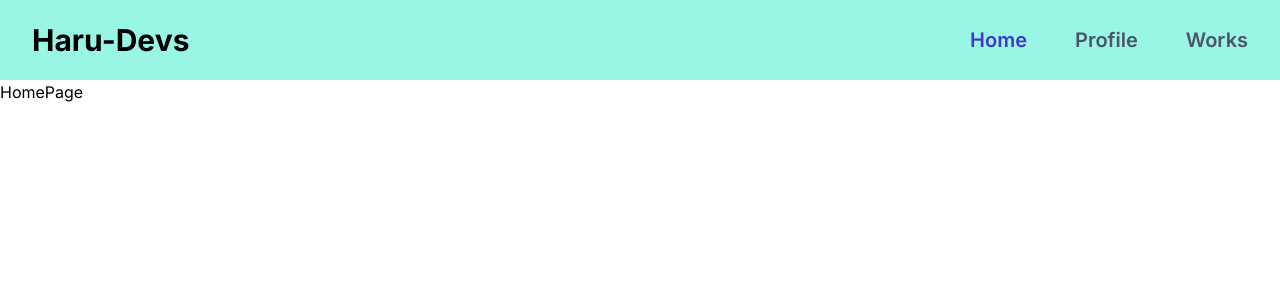
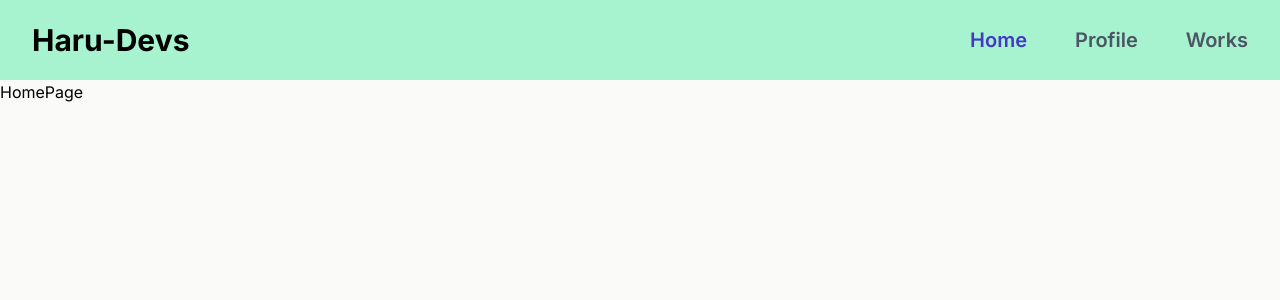
Before and after one commit to harutas/my-portfolio, a Next.js app: page / in a window 1280 px wide. Shown: the top 300 px of the page. Built offline with nearby package versions, Linux system fonts and the light colour scheme.

Commit message:
fix: header and body layout

```diff
--- a/src/app/config/index.ts
+++ b/src/app/config/index.ts
@@ -1,4 +1,4 @@
-export const navLinkPath = [
+export const navLinkPaths = [
   {
     linkPath: '/',
     navText: 'Home',
--- a/src/app/layout.tsx
+++ b/src/app/layout.tsx
@@ -12,7 +12,7 @@ export const metadata = {
 export default function RootLayout({ children }: { children: React.ReactNode }) {
   return (
     <html lang='ja'>
-      <body className={inter.className}>
+      <body className={`${inter.className} bg-stone-50`}>
         <Header />
         {children}
       </body>
--- a/src/app/works/page.tsx
+++ b/src/app/works/page.tsx
@@ -5,12 +5,10 @@ const Works = async () => {
   const { contents } = await getWorksList();
 
   return (
-    <div className='bg-white py-6 sm:py-8'>
+    <div className='py-6'>
       <div className='mx-auto max-w-screen-2xl px-4 sm:px-8 lg:px-16'>
         {/* sub header */}
-        <h2 className='mb-4 text-center text-2xl font-bold text-gray-800 md:mb-6 lg:text-3xl'>
-          My Works
-        </h2>
+        <h2 className='mb-6 text-center text-2xl font-bold text-gray-800 lg:text-3xl'>My Works</h2>
         {/* works list */}
         <div className='grid gap-4 sm:grid-cols-2 md:gap-6 lg:grid-cols-3'>
           {contents.map((work) => (
--- a/src/components/Header.tsx
+++ b/src/components/Header.tsx
@@ -2,11 +2,10 @@
 import Link from "next/link";
 import { useRef } from "react";
 import { useDimensions } from "@/app/hooks/useDimensions";
-import { usePathname } from "next/navigation";
 import { AnimatePresence, motion, useCycle } from "framer-motion";
+import { NavLinks } from "@/components/header/NavLinks";
 import { MenuToggle } from "@/components/header/MenuToggle";
 import { Navigation } from "@/components/header/Navigation";
-import { navLinkPath } from "@/app/config";
 
 const sidebar = {
   open: (height = window.innerHeight) => ({
@@ -20,7 +19,7 @@ const sidebar = {
   closed: {
     clipPath: "circle(30px at 276px 38px)",
     transition: {
-      delay: 0.5,
+      delay: 0.2,
       type: "spring",
       stiffness: 400,
       damping: 40,
@@ -38,30 +37,15 @@ const Header = () => {
   const containerRef = useRef(null);
   const { height } = useDimensions(containerRef);
 
-  const pathname = usePathname();
-
-  const navLink = navLinkPath.map((link) => {
-    return (
-      <Link
-        key={link.linkPath}
-        href={link.linkPath}
-        className={`text-xl font-semibold text-gray-600 transition duration-100 hover:text-indigo-500 active:text-indigo-700 ${
-          link.linkPath === pathname ? "text-indigo-700" : ""
-        }`}
-      >
-        {link.navText}
-      </Link>
-    );
-  });
-
   return (
-    <div className="mx-auto max-w-screen-2xl px-8 bg-teal-200">
+    <div className="mx-auto max-w-screen-2xl px-8 bg-emerald-200">
       <header className="flex items-center justify-between py-5 h-20">
         <Link href={"/"}>
           <h1 className="text-3xl font-bold">Haru-Devs</h1>
         </Link>
+
         {/* ナビゲーション */}
-        <motion.nav className="hidden gap-12 lg:flex">{navLink}</motion.nav>
+        <NavLinks />
 
         {/* ハンバーガーメニュー */}
         <motion.nav
@@ -70,10 +54,13 @@ const Header = () => {
           custom={height}
           ref={containerRef}
         >
-          <motion.div className="bg-gray-200 fixed top-0 right-0 bottom-0 w-80" variants={sidebar} style={style} />
-          <AnimatePresence>
-            {isOpen && <Navigation navLinkPath={navLinkPath} pathname={pathname} toggle={() => toggleOpen()} />}
-          </AnimatePresence>
+          <motion.div
+            className="bg-gray-200 fixed top-0 right-0 bottom-0 w-80"
+            initial={{ clipPath: "circle(30px at 276px 38px)" }}
+            variants={sidebar}
+            style={style}
+          />
+          <AnimatePresence>{isOpen && <Navigation toggle={() => toggleOpen()} />}</AnimatePresence>
           <MenuToggle toggle={toggleOpen}></MenuToggle>
         </motion.nav>
       </header>
--- a/src/components/header/MenuToggle.tsx
+++ b/src/components/header/MenuToggle.tsx
@@ -8,6 +8,7 @@ export const MenuToggle = ({ toggle }: { toggle: () => void }) => (
   <button className="top-7 right-8 fixed" onClick={toggle}>
     <svg width="23" height="23" viewBox="0 0 23 23">
       <Path
+        d="M 2 2.5 L 20 2.5"
         variants={{
           closed: { d: "M 2 2.5 L 20 2.5" },
           open: { d: "M 3 16.5 L 17 2.5" },
@@ -22,6 +23,7 @@ export const MenuToggle = ({ toggle }: { toggle: () => void }) => (
         transition={{ duration: 0.1 }}
       />
       <Path
+        d="M 2 16.346 L 20 16.346"
         variants={{
           closed: { d: "M 2 16.346 L 20 16.346" },
           open: { d: "M 3 2.5 L 17 16.346" },
--- /dev/null
+++ b/src/components/header/NavLinks.tsx
@@ -0,0 +1,25 @@
+import Link from "next/link";
+import { usePathname } from "next/navigation";
+import { navLinkPaths } from "@/app/config";
+
+export const NavLinks = () => {
+  const pathname = usePathname();
+
+  return (
+    <nav className="hidden gap-12 lg:flex">
+      {navLinkPaths.map((path) => {
+        return (
+          <Link
+            key={path.linkPath}
+            href={path.linkPath}
+            className={`text-xl font-semibold text-gray-600 ${
+              path.linkPath === pathname ? "text-indigo-700" : "hover:text-indigo-500"
+            }`}
+          >
+            {path.navText}
+          </Link>
+        );
+      })}
+    </nav>
+  );
+};
--- a/src/components/header/Navigation.tsx
+++ b/src/components/header/Navigation.tsx
@@ -1,6 +1,6 @@
 import { motion } from "framer-motion";
 import { MenuItem } from "@/components/header/menuItem";
-import { NavLinkPath } from "@/app/types";
+import { navLinkPaths } from "@/app/config";
 import "./../../app/globals.css";
 
 const variants = {
@@ -13,15 +13,13 @@ const variants = {
 };
 
 interface Props {
-  navLinkPath: NavLinkPath[];
-  pathname: string;
   toggle: () => void;
 }
 
-export const Navigation = ({ navLinkPath, pathname, toggle }: Props) => (
+export const Navigation = ({ toggle }: Props) => (
   <motion.ul className="fixed" variants={variants}>
-    {navLinkPath.map((path) => (
-      <MenuItem key={path.linkPath} navLinkPath={path} pathname={pathname} toggle={toggle} />
+    {navLinkPaths.map((path) => (
+      <MenuItem key={path.linkPath} navLinkPath={path} toggle={toggle} />
     ))}
   </motion.ul>
 );
--- a/src/components/header/menuItem.tsx
+++ b/src/components/header/menuItem.tsx
@@ -1,15 +1,16 @@
 import Link from "next/link";
+import { usePathname } from "next/navigation";
 import { NavLinkPath } from "@/app/types";
 import { motion } from "framer-motion";
 import "./../../app/globals.css";
 
 interface Props {
   navLinkPath: NavLinkPath;
-  pathname: string;
   toggle: () => void;
 }
 
-export const MenuItem = ({ navLinkPath, pathname, toggle }: Props) => {
+export const MenuItem = ({ navLinkPath, toggle }: Props) => {
+  const pathname = usePathname();
   return (
     <Link href={navLinkPath.linkPath}>
       <motion.li
```
